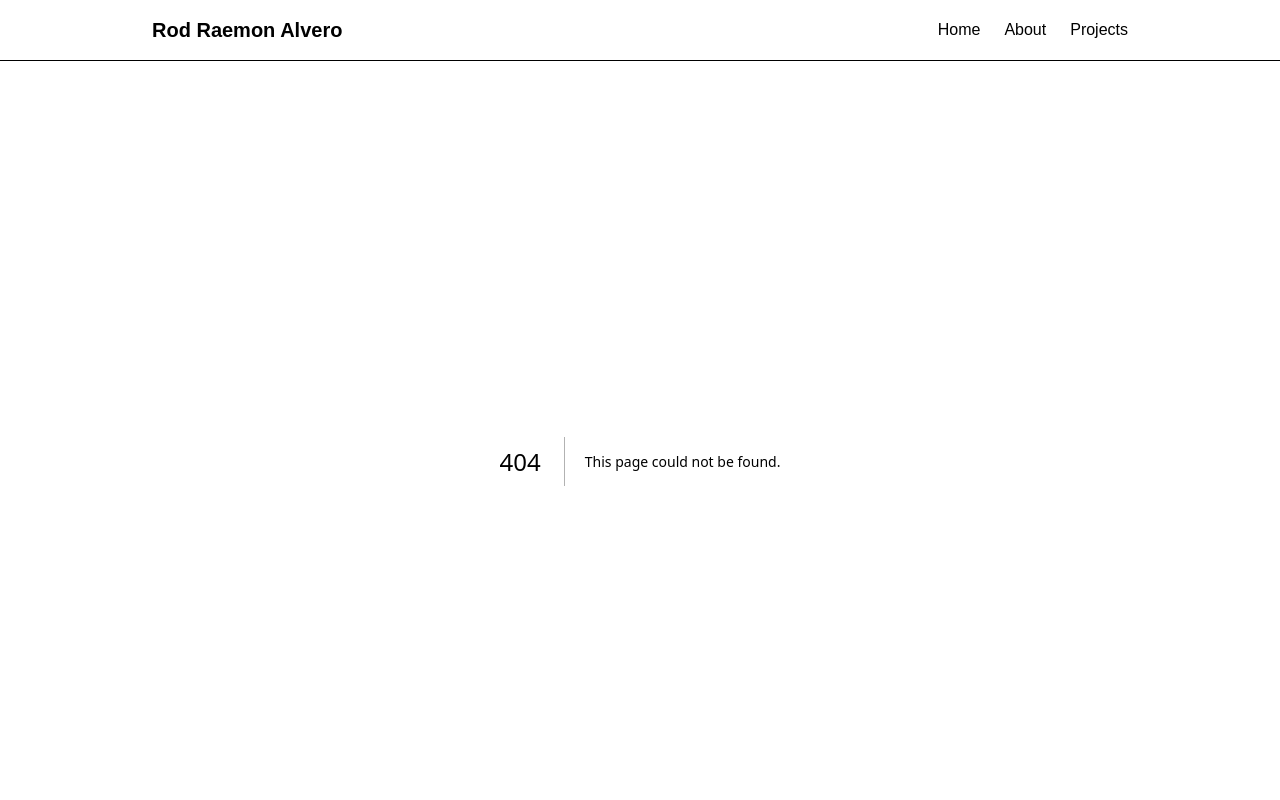
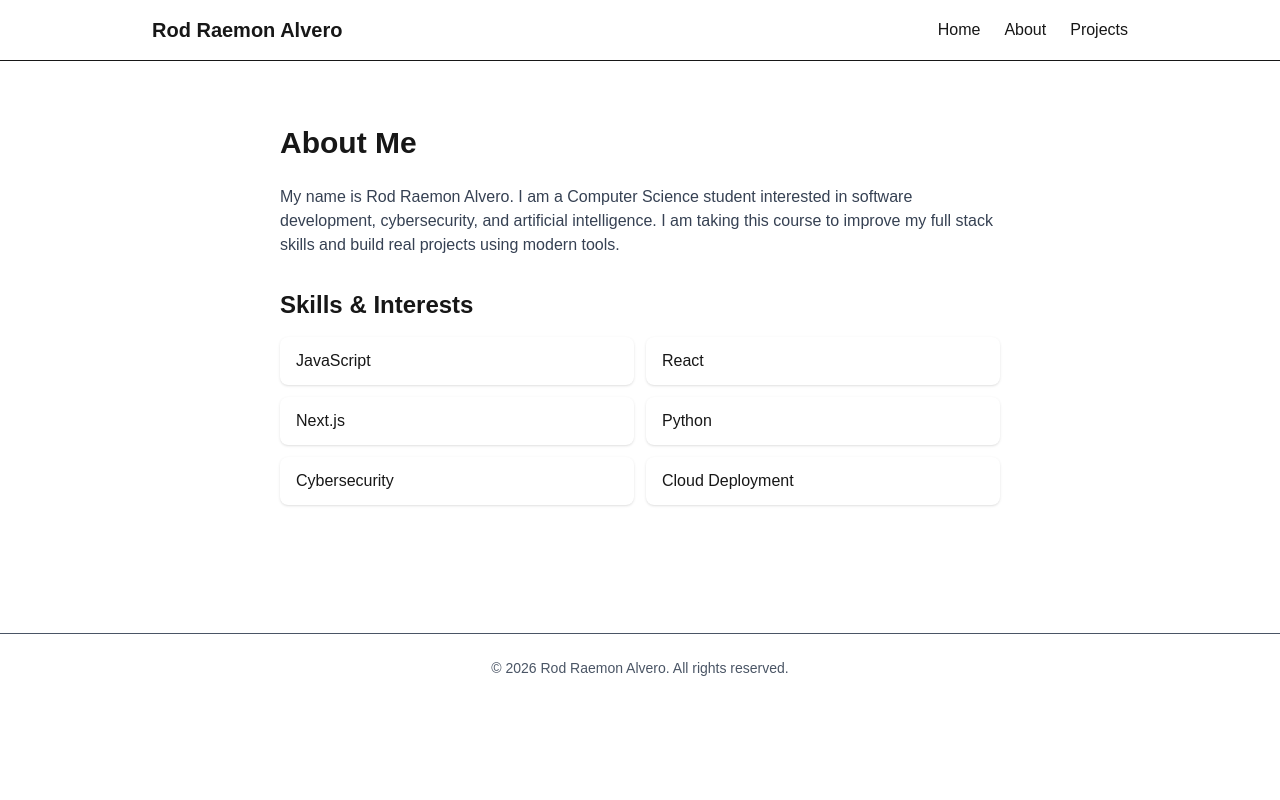
Before and after one commit to rodraemonalvero/week-02-portfolio, a Next.js app: page /about in a window 1280 px wide. Before the commit this address had no page. Shown: the top 800 px of the page. Built offline with nearby package versions, Linux system fonts and the light colour scheme.

Commit message:
Add About page with skills list

```diff
--- /dev/null
+++ b/app/about/page.tsx
@@ -0,0 +1,33 @@
+const skills = [
+  "JavaScript",
+  "React",
+  "Next.js",
+  "Python",
+  "Cybersecurity",
+  "Cloud Deployment",
+];
+
+export default function AboutPage() {
+  return (
+    <main className="mx-auto max-w-3xl px-6 py-16">
+      <h1 className="mb-6 text-3xl font-bold">About Me</h1>
+
+      <p className="text-gray-700">
+        My name is Rod Raemon Alvero. I am a Computer Science student interested
+        in software development, cybersecurity, and artificial intelligence. I
+        am taking this course to improve my full stack skills and build real
+        projects using modern tools.
+      </p>
+
+      <h2 className="mt-8 mb-4 text-2xl font-semibold">Skills & Interests</h2>
+
+      <ul className="grid gap-3 sm:grid-cols-2">
+        {skills.map((skill) => (
+          <li key={skill} className="rounded-lg bg-white px-4 py-3 shadow">
+            {skill}
+          </li>
+        ))}
+      </ul>
+    </main>
+  );
+}
```
